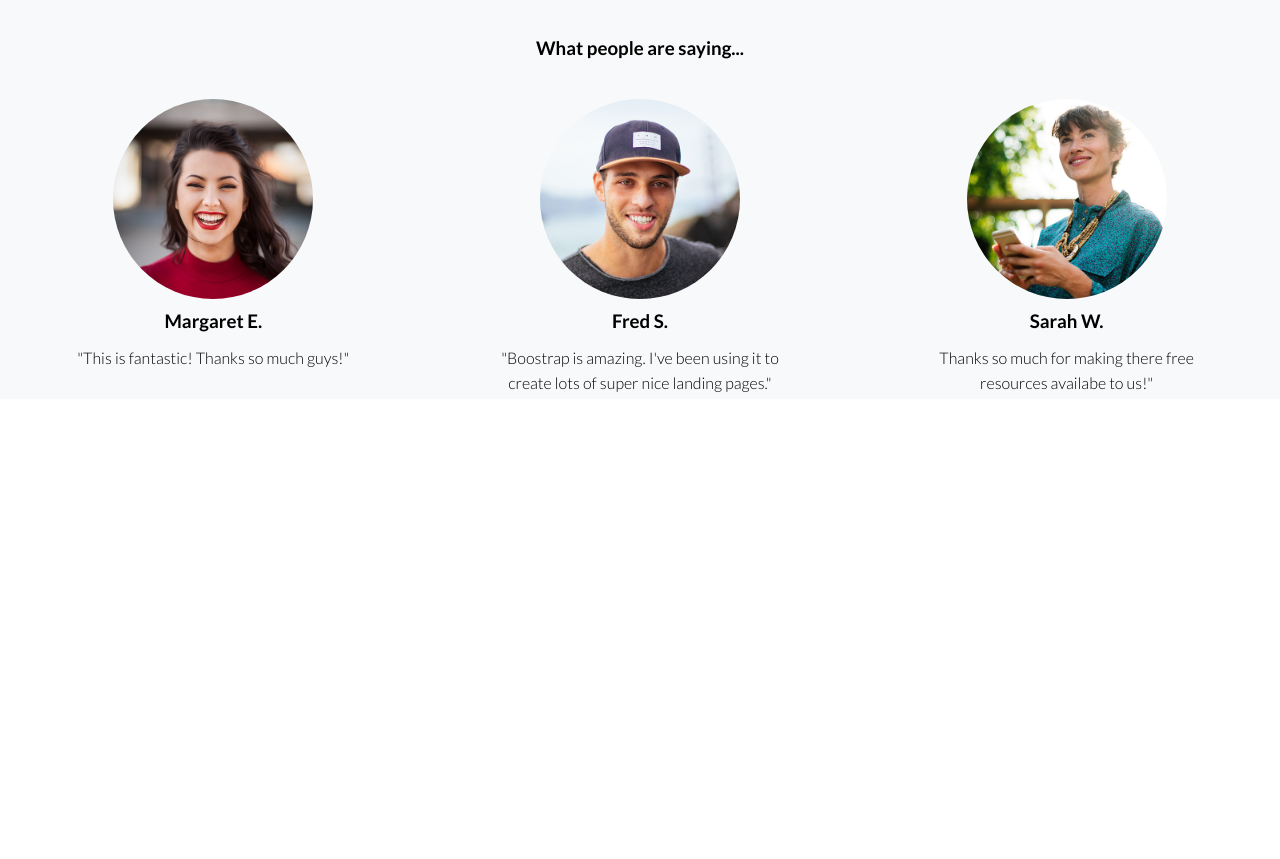
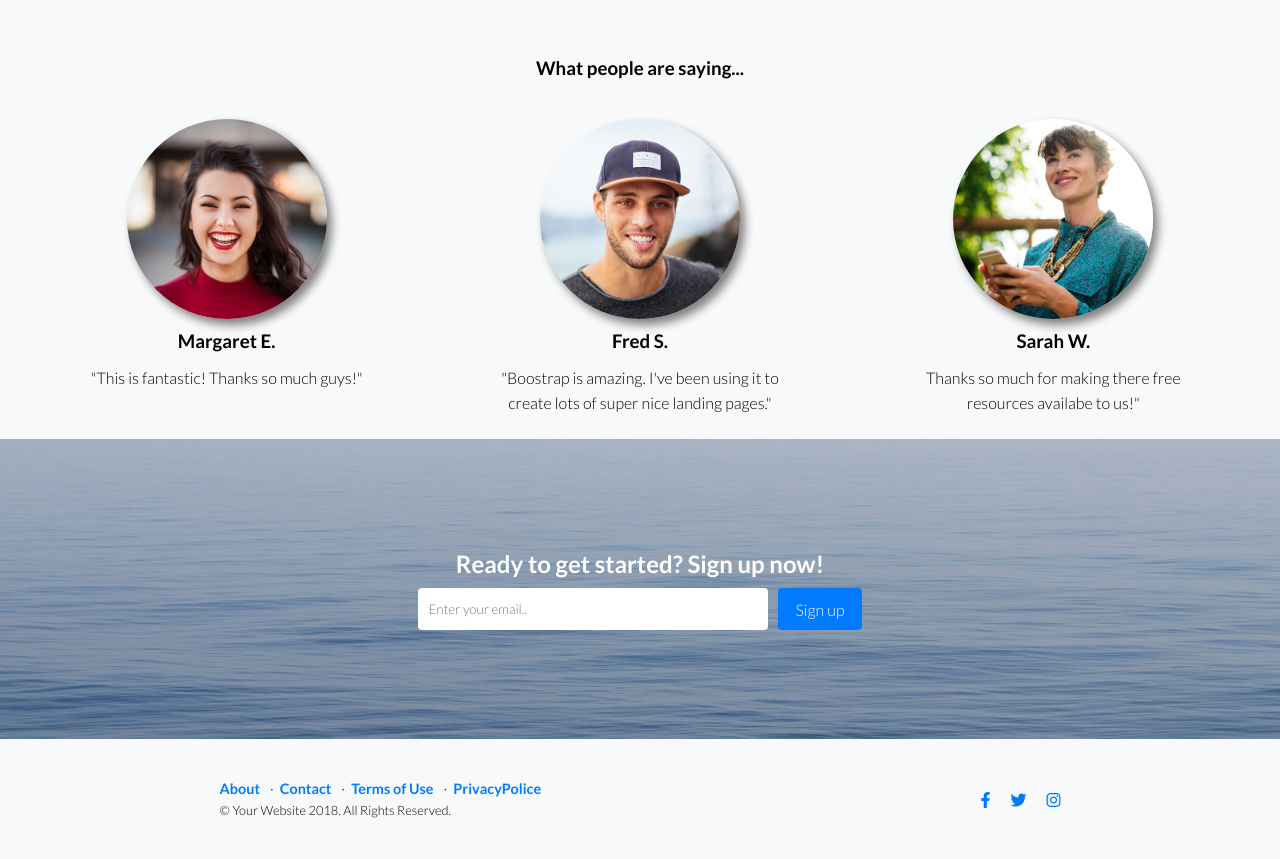
Before and after one commit to mildalge/Tarpinis-egzaminas, a website: page index.html in a window 1280 px wide. Shown: the part 1773-2632 px from the top of the page. Before the commit the page ends 2172 px from the top, so only its background shows below. Drawn offline with Linux system fonts and the light colour scheme.

Commit message:
ketvirta

```diff
--- a/index.html
+++ b/index.html
@@ -94,5 +94,37 @@
       </div>
   </section>
 
+  <section id="fifth">
+    <div class="container">
+      <div class="text">
+        <h1>Ready to get started? Sign up now!</h1>
+      </div>
+
+      <div class="email">
+        <form action="/action_page.php"> <input type="email" id="email" name="email" placeholder="Enter your email.."></form>
+        <button>Sign up</button>
+      </div>
+    </div>
+</section>
+
+  <footer>
+      <div class="contacts">
+        <nav>
+          <a href="#">About</a>
+          <a href="#"><span>·</span>Contact</a>
+          <a href="#"><span>·</span>Terms of Use</a>
+          <a href="#"><span>·</span>PrivacyPolice</a>
+        </nav>
+        <p>© Your Website 2018. All Rights Reserved.</p>
+
+      </div>
+
+      <div class="social">
+        <div><i class="fa-brands fa-facebook-f"></i></div>
+        <div><i class="fa-brands fa-twitter"></i></div>
+        <div><i class="fa-brands fa-instagram"></i></div>
+      </div>
+  </footer>
+
 </body>
 </html>
--- a/scss/style.scss
+++ b/scss/style.scss
@@ -34,12 +34,22 @@ header {
   }
 }
 
+@media(max-width:425px) {
+  header {
+    height: auto;
+    justify-content: space-around;
+    align-items: center;
+    gap: 10px;
+    padding: 15px;
+  }
+
+}
+
 #first{
   background: url(../resources/content/bg-masthead.jpg);
   background-size: cover;
+  background-position: center;
   height: 500px;
-  // width: 100%;
-  // max-width: 1200px;
   margin: auto;
   display: flex;
 
@@ -78,10 +88,10 @@ header {
         color: white;
         font-size: medium;
       }
-
     }
   }
 }
+
 
 #second{
   background: #f8f9fa;
@@ -113,6 +123,7 @@ header {
     line-height: 160%;
   }
   .item2{
+    height: 300px;
     display: flex;
     flex-direction: column;
     justify-content: center;
@@ -120,11 +131,19 @@ header {
     line-height: 160%;
   }
   .item3{
+    height: 300px;
     display: flex;
     flex-direction: column;
     justify-content: center;
     align-items: center;
     line-height: 160%;
+  }
+}
+
+@media (max-width: 768px){
+  #second {
+      flex-direction: column;
+      text-align: center;
   }
 }
 
@@ -204,13 +223,15 @@ header {
     display: flex;
     justify-content: center;
     align-items: center;
-    padding: 40px;
+    padding: 20px;
+    padding-top: 60px;
   }
 
   .faces{
     display: flex;
     flex-direction: row;
     justify-content: space-around;
+    padding: 20px;
 
     p{
       text-align: center;
@@ -232,10 +253,10 @@ header {
     .face{
       width: 200px;
       height: 200px;
-      color: red;
       background-image: url(../resources/content/testimonials-1.jpg);
       background-size: cover;
       border-radius: 200px;
+      box-shadow: 5px 6px 10px grey;
     }
 
     .face1{
@@ -245,6 +266,7 @@ header {
       background-image: url(../resources/content/testimonials-2.jpg);
       background-size: cover;
       border-radius: 200px;
+      box-shadow: 5px 6px 10px grey;
     }
 
     .face2{
@@ -254,6 +276,103 @@ header {
       background-image: url(../resources/content/testimonials-3.jpg);
       background-size: cover;
       border-radius: 200px;
+      box-shadow: 5px 6px 10px grey;
     }
   }
 }
+
+#fifth{
+  background: url(../resources/content/bg-masthead.jpg);
+  background-size: cover;
+  background-position: center;
+  height: 300px;
+  // width: 100%;
+  // max-width: 1200px;
+  margin: auto;
+  display: flex;
+
+  .container {
+    width: 50%;
+    margin: auto;
+    display: flex;
+    flex-direction: column;
+    gap: 10px;
+
+    .text {
+      color:white;
+      padding-left: 40px;
+      padding-right: 40px;
+      text-align: center;
+    }
+
+    .email {
+    height: 42px;
+    display: flex;
+    justify-content: center;
+    gap:10px;
+
+    input[type=email] {
+      width: 350px;
+      height: 42px;
+      border: 1px transparent;
+      padding: 10px;
+      border-radius: 4px;
+    }
+    button {
+      padding: 10px 15px;
+      border: 2px solid #007bff;
+      border-radius: 4px;
+      background: #007bff;
+      color: white;
+      font-size: medium;
+    }
+
+    }
+  }
+}
+
+footer {
+  display: flex;
+  justify-content: space-around;
+  align-items: center;
+  background: #f8f9fa;
+  height: 120px;
+  margin: auto;
+  padding: 10px 0;
+
+  .contacts {
+    display:flex;
+    flex-direction: column;
+
+    nav {
+      display: flex;
+      gap:4px;
+    }
+  }
+
+  a {
+    color: #007bff;
+    text-decoration: none;
+    font-weight: bold;
+    font-size: 0.9em;
+
+  }
+
+  span{
+    color: black;
+    font-weight: lighter;
+    padding: 6px;
+  }
+
+  p {
+    font-size: 0.8em;
+    padding-top: 5px;
+  }
+
+  .social {
+    display: flex;
+    gap: 20px;
+    color:#007bff;
+  }
+
+}
```
Also changed, not shown: app/css/style.css. Lines whose indentation alone changed are shown as unchanged.
